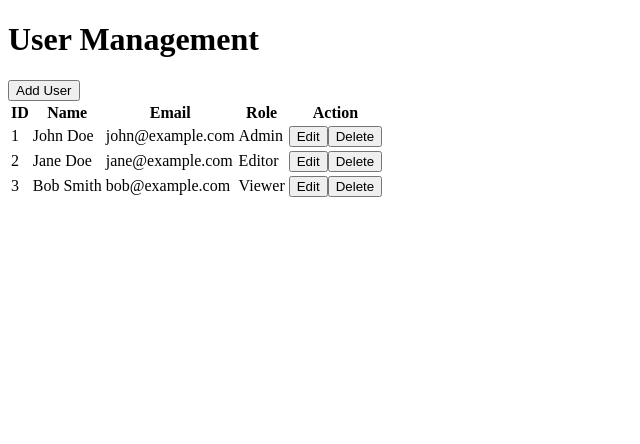
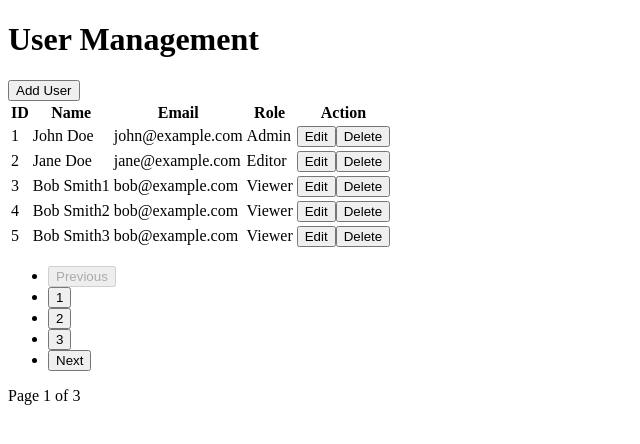
Before and after one commit to qwe2820435o2/its-parking-management-ui, a Next.js app: page /users in a window 1280 px wide. Shown: the top 444 px of the page, without its empty margins (0-640 px from the left). Built offline with nearby package versions, Linux system fonts and the light colour scheme.

Commit message:
feat(Users): add Pagination component

```diff
--- /dev/null
+++ b/src/components/Pagination.tsx
@@ -0,0 +1,121 @@
+import React from 'react';
+
+interface PaginationProps {
+    usersPerPage: number;
+    totalUsers: number;
+    paginate: (pageNumber: number) => void;
+    currentPage: number;
+}
+
+const Pagination = ({usersPerPage, totalUsers, paginate, currentPage}: PaginationProps) => {
+
+    const totalPages = Math.ceil(totalUsers / usersPerPage);  // Total number of pages
+    const maxPageNumbersToShow = 5;  // We will show a maximum of 5 pages at a time
+    const pageNumbers = [];
+
+    // Pagination display logic for up to 5 pages with "..." for overflow
+    let startPage = Math.max(currentPage - 2, 1);
+    let endPage = Math.min(currentPage + 2, totalPages);
+
+    if (currentPage <= 3) {
+        endPage = Math.min(5, totalPages);
+    } else if (currentPage > totalPages - 3) {
+        startPage = Math.max(totalPages - 4, 1);
+    }
+
+    for (let i = startPage; i <= endPage; i++) {
+        pageNumbers.push(i);
+    }
+
+    return (
+        <nav aria-label="Page navigation example">
+            <ul className="inline-flex -space-x-px text-sm">
+                {/* Previous Button */}
+                <li>
+                    <button
+                        onClick={() => paginate(currentPage - 1)}
+                        disabled={currentPage === 1}
+                        className={`flex items-center justify-center px-3 h-8 ms-0 leading-tight text-gray-500 bg-white border border-e-0 border-gray-300 rounded-s-lg hover:bg-gray-100 hover:text-gray-700 dark:bg-gray-800 dark:border-gray-700 dark:text-gray-400 dark:hover:bg-gray-700 dark:hover:text-white ${
+                            currentPage === 1 ? 'opacity-50 cursor-not-allowed' : ''
+                        }`}
+                    >
+                        Previous
+                    </button>
+                </li>
+
+                {/* If there's more than 5 pages, show "..." before the first page */}
+                {startPage > 1 && (
+                    <>
+                        <li>
+                            <button
+                                onClick={() => paginate(1)}
+                                className="flex items-center justify-center px-3 h-8 leading-tight text-gray-500 bg-white border border-gray-300 hover:bg-gray-100 hover:text-gray-700 dark:bg-gray-800 dark:border-gray-700 dark:text-gray-400 dark:hover:bg-gray-700 dark:hover:text-white"
+                            >
+                                1
+                            </button>
+                        </li>
+                        <li>
+                            <span className="flex items-center justify-center px-3 h-8 leading-tight text-gray-500">
+                                ...
+                            </span>
+                        </li>
+                    </>
+                )}
+
+                {/* Render page numbers */}
+                {pageNumbers.map(number => (
+                    <li key={number}>
+                        <button
+                            onClick={() => paginate(number)}
+                            className={`flex items-center justify-center px-3 h-8 leading-tight ${
+                                currentPage === number
+                                    ? 'text-blue-600 border-gray-300 bg-blue-50 hover:bg-blue-100 hover:text-blue-700'
+                                    : 'text-gray-500 bg-white border border-gray-300 hover:bg-gray-100 hover:text-gray-700 dark:bg-gray-800 dark:border-gray-700 dark:text-gray-400 dark:hover:bg-gray-700 dark:hover:text-white'
+                            }`}
+                        >
+                            {number}
+                        </button>
+                    </li>
+                ))}
+
+                {/* If there are more than 5 pages and current page is not near the end, show "..." */}
+                {endPage < totalPages && (
+                    <>
+                        <li>
+                            <span className="flex items-center justify-center px-3 h-8 leading-tight text-gray-500">
+                                ...
+                            </span>
+                        </li>
+                        <li>
+                            <button
+                                onClick={() => paginate(totalPages)}
+                                className="flex items-center justify-center px-3 h-8 leading-tight text-gray-500 bg-white border border-gray-300 hover:bg-gray-100 hover:text-gray-700 dark:bg-gray-800 dark:border-gray-700 dark:text-gray-400 dark:hover:bg-gray-700 dark:hover:text-white"
+                            >
+                                {totalPages}
+                            </button>
+                        </li>
+                    </>
+                )}
+
+                {/* Next Button */}
+                <li>
+                    <button
+                        onClick={() => paginate(currentPage + 1)}
+                        disabled={currentPage === totalPages}
+                        className={`flex items-center justify-center px-3 h-8 leading-tight text-gray-500 bg-white border border-gray-300 rounded-e-lg hover:bg-gray-100 hover:text-gray-700 dark:bg-gray-800 dark:border-gray-700 dark:text-gray-400 dark:hover:bg-gray-700 dark:hover:text-white ${
+                            currentPage === totalPages ? 'opacity-50 cursor-not-allowed' : ''
+                        }`}
+                    >
+                        Next
+                    </button>
+                </li>
+            </ul>
+            {/* Show total page count */}
+            <div className="mt-2 text-center text-sm text-gray-500">
+                Page {currentPage} of {totalPages}
+            </div>
+        </nav>
+    );
+};
+
+export default Pagination;
--- a/src/pages/users.tsx
+++ b/src/pages/users.tsx
@@ -4,14 +4,33 @@ import AddUserForm from "@/components/user/AddUserForm";
 import Modal from "@/components/Modal";
 import UpdateUserForm from "@/components/user/UpdateUserForm";
 import CustomToast from "@/components/CustomToast";
+import Pagination from "@/components/Pagination";
 
 const Users = () => {
 
     const [users, setUsers] = useState([
         {id: 1, name: 'John Doe', email: 'john@example.com', role: 'Admin'},
         {id: 2, name: 'Jane Doe', email: 'jane@example.com', role: 'Editor'},
-        {id: 3, name: 'Bob Smith', email: 'bob@example.com', role: 'Viewer'},
+        {id: 3, name: 'Bob Smith1', email: 'bob@example.com', role: 'Viewer'},
+        {id: 4, name: 'Bob Smith2', email: 'bob@example.com', role: 'Viewer'},
+        {id: 5, name: 'Bob Smith3', email: 'bob@example.com', role: 'Viewer'},
+        {id: 6, name: 'Bob Smith4', email: 'bob@example.com', role: 'Viewer'},
+        {id: 7, name: 'Bob Smith5', email: 'bob@example.com', role: 'Viewer'},
+        {id: 8, name: 'Bob Smith6', email: 'bob@example.com', role: 'Viewer'},
+        {id: 9, name: 'Bob Smith7', email: 'bob@example.com', role: 'Viewer'},
+        {id: 10, name: 'Bob Smith8', email: 'bob@example.com', role: 'Viewer'},
+        {id: 11, name: 'Bob Smith9', email: 'bob@example.com', role: 'Viewer'},
+        {id: 12, name: 'Bob Smith10-', email: 'bob@example.com', role: 'Viewer'},
     ]);
+
+    const [currentPage, setCurrentPage] = useState(1);
+    const usersPerPage = 5;
+
+    const indexOfLastUser = currentPage * usersPerPage;
+    const indexOfFirstUser = indexOfLastUser - usersPerPage;
+    const currentUsers = users.slice(indexOfFirstUser, indexOfLastUser);
+
+    const paginate = (pageNumber: number) => setCurrentPage(pageNumber)
 
     const [showAddModal, setShowAddModal] = useState(false);
     const [showUpdateModal, setShowUpdateModal] = useState(false);
@@ -51,7 +70,14 @@ const Users = () => {
                     className="bg-primary text-white px-4 py-2 mb-6">Add User
             </button>
 
-            <UserList users={users} onDeleteUser={handleDeleteUser} onUpdateUser={openUpdateModal} />
+            <UserList users={currentUsers} onDeleteUser={handleDeleteUser} onUpdateUser={openUpdateModal} />
+
+            <Pagination
+                usersPerPage={usersPerPage}
+                totalUsers={users.length}  // Total number of users in the mock data
+                paginate={paginate}
+                currentPage={currentPage}
+            />
 
             <Modal show={showAddModal} onClose={()=> setShowAddModal(false)} title="Add User">
                 <AddUserForm onAddUser={handleAddUser} onCancel={() => setShowAddModal(false)}/>
```
Also changed, not shown: src/services/usersService.ts (added, +29 -0 lines).
